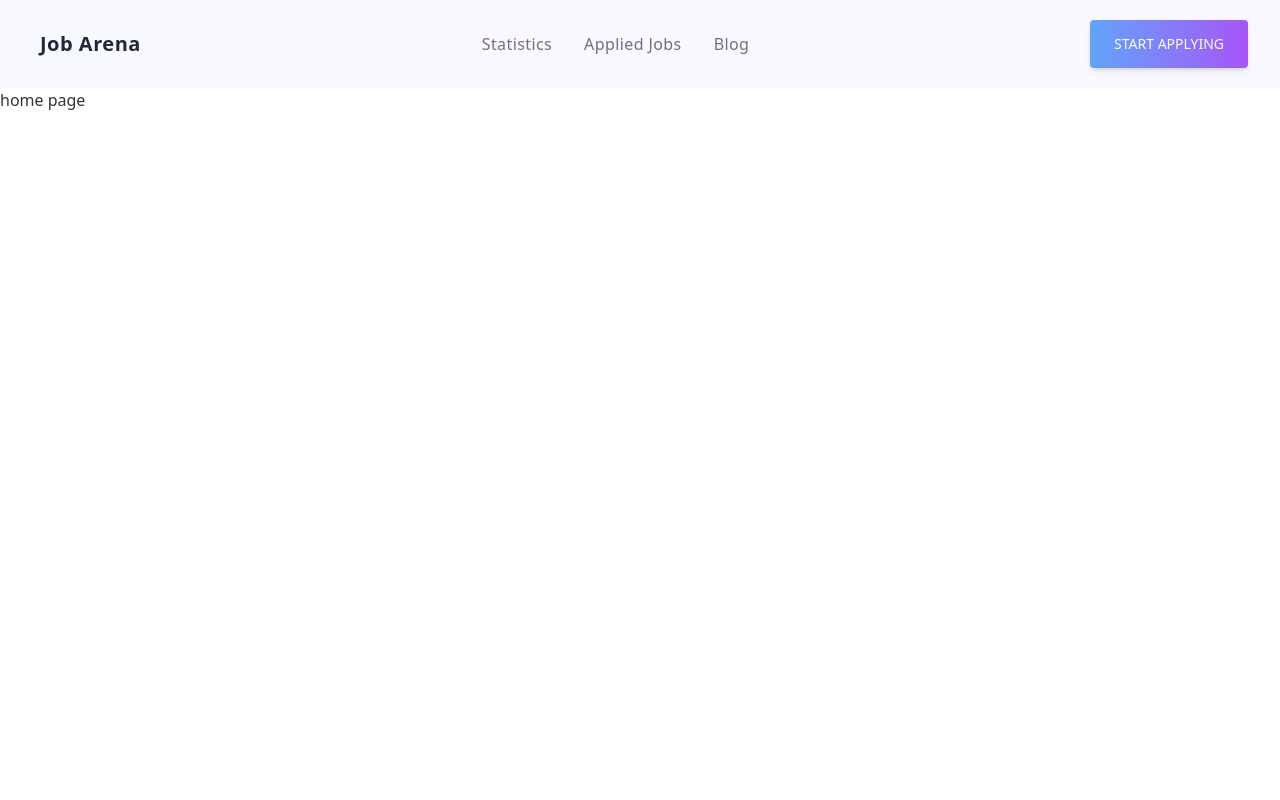
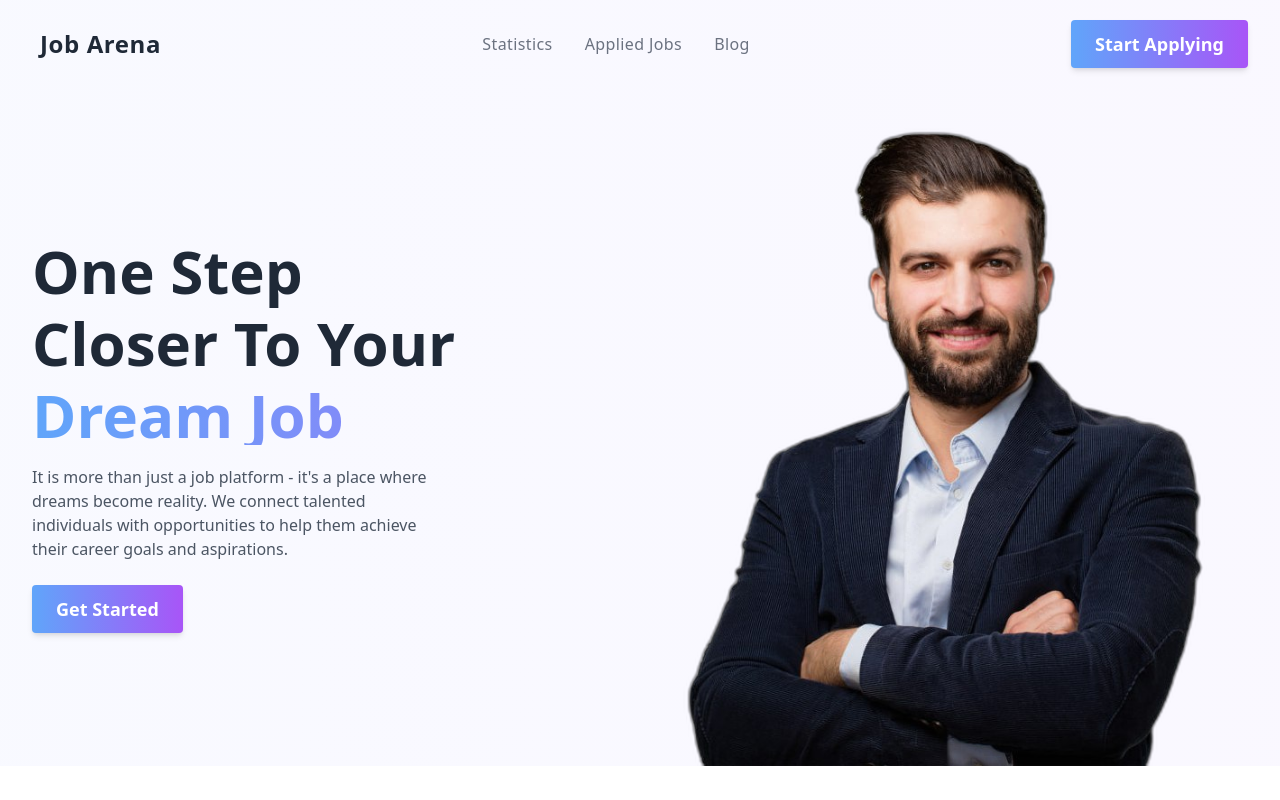
Before and after one commit to imnahmed17/Job-Arena-with-React, a React (Vite) app: page / in a window 1280 px wide. Built offline with nearby package versions, Linux system fonts and the light colour scheme.

Commit message:
homepage banner added

```diff
--- a/src/components/Banner/Banner1.jsx
+++ b/src/components/Banner/Banner1.jsx
@@ -1,17 +1,22 @@
 import React from 'react';
 import img from '../../assets/human.png';
+import { Link } from 'react-router-dom';
 
 const Banner1 = () => {
     return (
-        <div className='bg-banner mx-auto sm:max-w-xl md:max-w-full md:px-24 lg:px-8'>
-            {/* <div className='flex items-center justify-between'>
-                <div>
-
+        <div className='my-container'>
+            <div className='flex flex-col md:flex-row items-center justify-between max-w-screen'>
+                <div className='text-gray-800 md:w-1/2'>
+                    <p className='text-5xl md:text-6xl font-semibold mb-3'>One Step</p>
+                    <p className='text-5xl md:text-6xl font-semibold mb-3'>Closer To Your</p>
+                    <p className='text-5xl md:text-6xl font-semibold mb-5 bg-gradient-to-r from-blue-400 to-indigo-400 inline-block text-transparent bg-clip-text'>Dream Job</p>
+                    <p className='md:w-full lg:w-2/3 text-gray-600 mb-6'>It is more than just a job platform - it's a place where dreams become reality. We connect talented individuals with opportunities to help them achieve their career goals and aspirations.</p>
+                    <Link className='btn'>Get Started</Link>
                 </div>
-                <div>
-                    <img src={img} alt="" />
+                <div className='md:w-1/2'>
+                    <img className='' src={img} alt="" />
                 </div>
-            </div> */}
+            </div>
         </div>
     );
 };
--- a/src/components/Header/Header.jsx
+++ b/src/components/Header/Header.jsx
@@ -11,7 +11,7 @@ const Header = () => {
                 <div className='relative flex items-center justify-between'>
                     {/* Logo Section */}
                     <Link to='/' className='inline-flex items-center'>
-                        <span className='ml-2 text-xl font-bold tracking-wide text-gray-800'>Job Arena</span>
+                        <span className='ml-2 text-2xl font-bold tracking-wide text-gray-800'>Job Arena</span>
                     </Link>
 
                     {/* Nav Items Section */}
--- a/src/components/Home/Home.jsx
+++ b/src/components/Home/Home.jsx
@@ -4,8 +4,10 @@ import Banner1 from '../Banner/Banner1';
 const Home = () => {
     return (
         <div>
-            <h1>home page</h1>
-            <Banner1 />
+            <div className='bg-banner pt-5'>
+                <Banner1 />
+            </div>
+
         </div>
     );
 };
--- a/src/index.css
+++ b/src/index.css
@@ -3,7 +3,7 @@
 @tailwind utilities;
 
 .btn {
-  @apply inline-flex items-center h-12 px-6 font-medium text-white transition duration-200 border-0 rounded shadow-md  md:mb-0 bg-gradient-to-r from-blue-400 to-purple-500 hover:from-purple-500 hover:to-red-500
+  @apply inline-flex items-center h-12 px-6 font-semibold text-white text-lg capitalize transition duration-200 border-0 rounded shadow-md md:mb-0 bg-gradient-to-r from-blue-400 to-purple-500 hover:from-purple-500 hover:to-red-500
 }
 
 .bg-header, .bg-banner {
@@ -17,3 +17,7 @@
 .default {
   @apply font-medium tracking-wide text-gray-500 transition-colors duration-200 hover:text-blue-400
 }
+
+.my-container {
+  @apply px-4 mx-auto sm:max-w-xl md:max-w-full lg:max-w-screen-xl md:px-24 lg:px-8
+}
```
Also changed, not shown: src/main.jsx (+1 -15 lines), src/assets/human.png.
